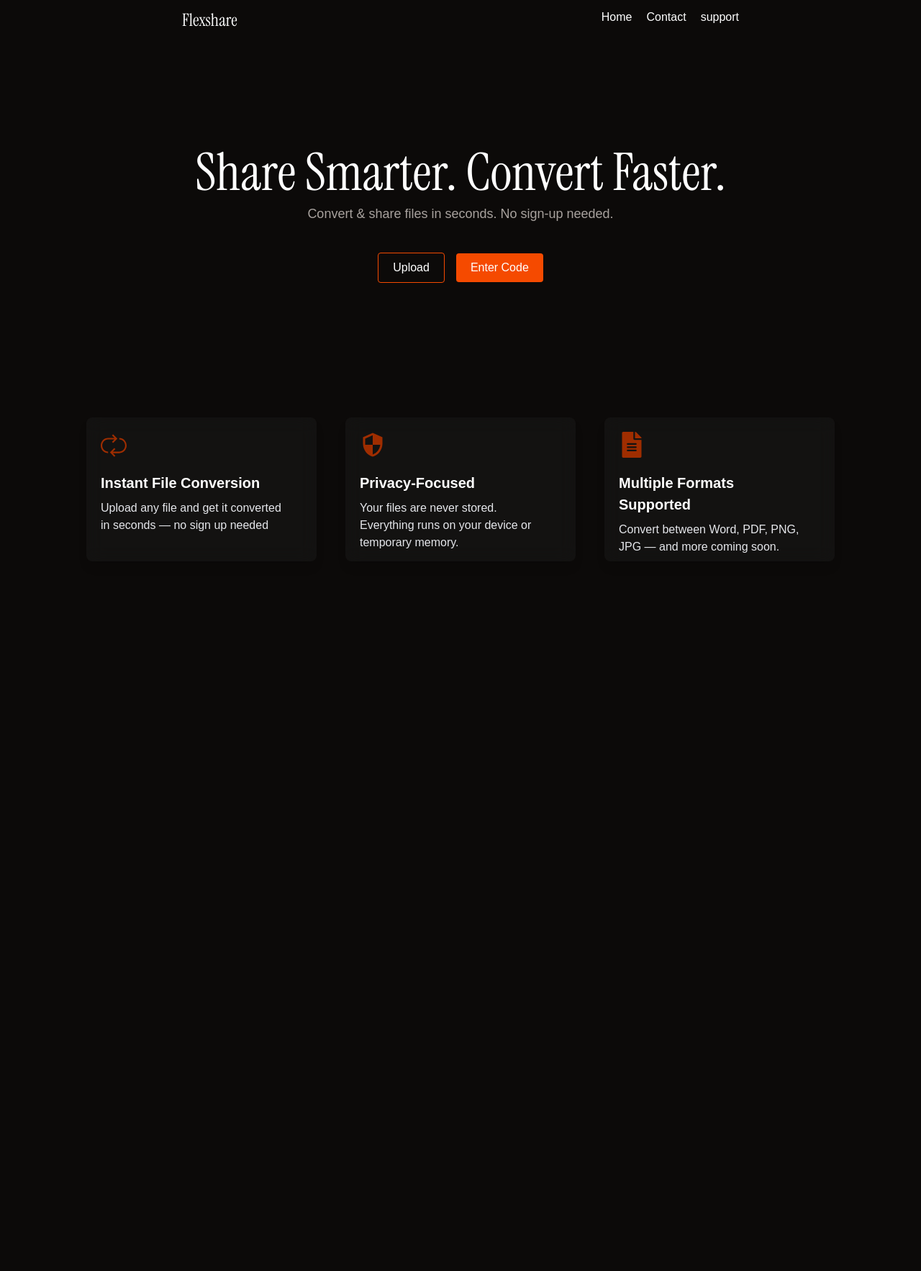
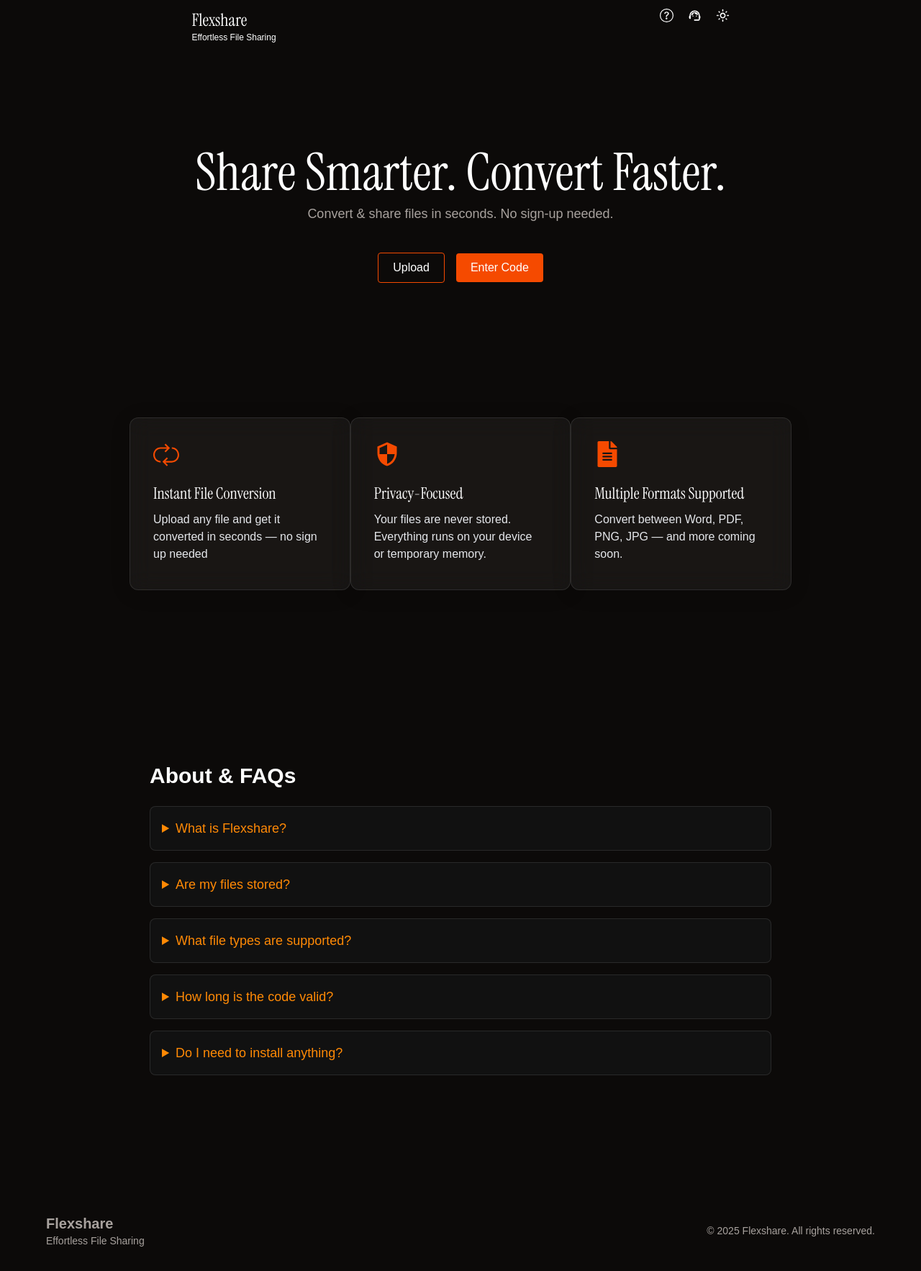
Before and after one commit to uttkarsh123-shiv/FlexShare, a React (Vite) app in the folder frontend/: page / in a window 1280 px wide. Shown: the whole page at 72% size. Before the commit the page ends 800 px from the top, so only its background shows below. Built offline with nearby package versions, Linux system fonts and the light colour scheme; a web font is replaced by a local one.

Commit message:
homepage ui updated

```diff
--- /dev/null
+++ b/frontend/src/component/Accordion.jsx
@@ -0,0 +1,94 @@
+import { useEffect, useRef } from "react";
+
+export default function FAQAccordion({id}) {
+  const containerRef = useRef(null);
+
+  useEffect(() => {
+    const details = containerRef.current.querySelectorAll("details");
+
+    const handleClick = (e) => {
+      // Close all details if clicked outside the accordion
+      if (!containerRef.current.contains(e.target)) {
+        details.forEach((detail) => detail.removeAttribute("open"));
+      }
+    };
+
+    const handleToggle = (clickedDetail) => {
+      details.forEach((detail) => {
+        if (detail !== clickedDetail) {
+          detail.removeAttribute("open");
+        }
+      });
+    };
+
+    details.forEach((detail) => {
+      detail.addEventListener("toggle", () => handleToggle(detail));
+    });
+
+    document.addEventListener("click", handleClick);
+
+    return () => {
+      document.removeEventListener("click", handleClick);
+      details.forEach((detail) =>
+        detail.removeEventListener("toggle", () => handleToggle(detail))
+      );
+    };
+  }, []);
+
+  return (
+    <section ref={containerRef} id="about" className="max-w-4xl mx-auto mt-60 px-4">
+      <h2 className="text-3xl font-semibold text-white mb-6">About & FAQs</h2>
+
+      <div className="space-y-4">
+        <details className="bg-[#111] p-4 rounded-lg border border-white/10">
+          <summary className="cursor-pointer text-lg text-orange-400 font-medium">
+            What is Flexshare?
+          </summary>
+          <p className="text-[#a8a29e] mt-2">
+            Flexshare lets you convert and share files instantly via a secure
+            code — no sign-up required.
+          </p>
+        </details>
+
+        <details className="bg-[#111] p-4 rounded-lg border border-white/10">
+          <summary className="cursor-pointer text-lg text-orange-400 font-medium">
+            Are my files stored?
+          </summary>
+          <p className="text-[#a8a29e] mt-2">
+            No. Everything runs on your device or temporary memory. We don’t
+            store files.
+          </p>
+        </details>
+
+        <details className="bg-[#111] p-4 rounded-lg border border-white/10">
+          <summary className="cursor-pointer text-lg text-orange-400 font-medium">
+            What file types are supported?
+          </summary>
+          <p className="text-[#a8a29e] mt-2">
+            Currently: Word, PDF, PNG, JPG. More formats will be added soon.
+          </p>
+        </details>
+
+        <details className="bg-[#111] p-4 rounded-lg border border-white/10">
+          <summary className="cursor-pointer text-lg text-orange-400 font-medium">
+            How long is the code valid?
+          </summary>
+          <p className="text-[#a8a29e] mt-2">
+            Each share code is valid for 10 minutes. After that, the file is
+            deleted automatically.
+          </p>
+        </details>
+
+        <details className="bg-[#111] p-4 rounded-lg border border-white/10">
+          <summary className="cursor-pointer text-lg text-orange-400 font-medium">
+            Do I need to install anything?
+          </summary>
+          <p className="text-[#a8a29e] mt-2">
+            No installation required. Flexshare runs fully in your browser —
+            fast and secure.
+          </p>
+        </details>
+      </div>
+    </section>
+  );
+}
--- a/frontend/src/component/Card.jsx
+++ b/frontend/src/component/Card.jsx
@@ -1,9 +1,9 @@
 import React from 'react';
 const Card = ({ title, description, icon: Icon, bgColor = "bg-[#3333]" }) => {
   return (
-    <div className={`w-80 h-50 ${bgColor} rounded-lg p-5 pr-9 shadow-lg backdrop-blur-md`}>
-      {Icon && <Icon className="text-orange-800 text-4xl" />}
-      <h1 className="mb-2 mt-5 text-[20px] font-semibold font-serif text-white">
+    <div className={`w-80 h-60 ${bgColor} rounded-xl p-8 pr-9 shadow-[0_4px_30px_rgba(0,0,0,0.1)] border border-white/10 bg-white/5 backdrop-blur-lg backdrop-saturate-150`}>
+      {Icon && <Icon className="text-orange-600 text-4xl" />}
+      <h1 className="mb-2 mt-5 text-[22px] font-semibold font-serif text-white instrument-serif-regular">
         {title}
       </h1>
       <p className="text-[16px] text-gray-200">
--- /dev/null
+++ b/frontend/src/component/Footer.jsx
@@ -0,0 +1,27 @@
+export default function Footer() {
+  return (
+    <footer className="py-8 px-4 mt-40">
+      <div className="max-w-6xl mx-auto flex flex-col md:flex-row justify-between items-center space-y-4 md:space-y-0">
+
+        {/* Logo and Text */}
+        <div className="text-center md:text-left">
+          <h1 className="text-[#a8a29e]  text-xl font-semibold">Flexshare</h1>
+          <p className="text-[#a8a29e]  text-sm">Effortless File Sharing</p>
+        </div>
+
+        {/* Links */}
+        {/* <div className="flex space-x-6 text-sm">
+          <a href="#faq" className="hover:text-orange-400">About</a>
+          <a href="#faq" className="hover:text-orange-400">FAQs</a>
+          <a href="/privacy" className="hover:text-orange-400">Privacy</a>
+          <a href="/contact" className="hover:text-orange-400">Contact</a>
+        </div> */}
+
+        {/* Copyright */}
+        <div className="text-sm text-center md:text-right text-[#a8a29e] ">
+          © {new Date().getFullYear()} Flexshare. All rights reserved.
+        </div>
+      </div>
+    </footer>
+  );
+}
--- a/frontend/src/component/HomePage.jsx
+++ b/frontend/src/component/HomePage.jsx
@@ -1,13 +1,13 @@
 import React, { useState } from "react";
 import { useNavigate } from "react-router-dom";
 import OtpInput from "react-otp-input";
+import Accordian from "./Accordion"
 import Card from "./Card";
 import { RxLoop } from "react-icons/rx";
 import { MdOutlineSecurity } from "react-icons/md";
 import { FaFileAlt } from "react-icons/fa";
 import { TfiLoop } from "react-icons/tfi";
-
-
+import Footer from "./Footer";
 
 export default function HomePage() {
   const [code, setCode] = useState("");
@@ -77,7 +77,7 @@ export default function HomePage() {
         )}
       </div>
 
-      <div className="flex justify-around px-25">
+      <div className="flex justify-around px-45">
         <Card
           title="Instant File Conversion"
           description="Upload any file and get it converted in seconds — no sign up needed"
@@ -86,7 +86,7 @@ export default function HomePage() {
         <Card
           title="Privacy-Focused"
           description="Your files are never stored. Everything runs on your device or temporary memory."
-        icon={MdOutlineSecurity }
+          icon={MdOutlineSecurity}
         />
         <Card
           title="Multiple Formats Supported"
@@ -94,6 +94,9 @@ export default function HomePage() {
           icon={FaFileAlt}
         />
       </div>
+
+     <Accordian />
+     <Footer />
     </>
   );
 }
--- a/frontend/src/component/Navbar.jsx
+++ b/frontend/src/component/Navbar.jsx
@@ -1,13 +1,43 @@
 import React from "react";
+import { MdOutlineDarkMode } from "react-icons/md";
+import { MdSupportAgent } from "react-icons/md";
+import { MdOutlineLightMode } from "react-icons/md";
+import { BsQuestionCircle } from "react-icons/bs";
 
 const Navbar = () => {
   return (
     <div className="w-screen h-15 pt-3 bg-[#0c0a09] text-white flex justify-around">
-      <h1 className="logo text-2xl instrument-serif-regular">Flexshare</h1>
-      <ul className="flex gap-5">
-        <li>Home</li>
-        <li>Contact</li>
-        <li>support</li>
+      <h1 className="logo text-2xl instrument-serif-regular">
+        Flexshare
+        <p className="text-[12px] text-[##a8a29e]">Effortless File Sharing</p>
+      </h1>
+      <ul className="flex gap-5 text-[15px]">
+        <li>
+          <button
+            onClick={() => {
+              const section = document.getElementById("about");
+              section?.scrollIntoView({ behavior: "smooth" });
+            }}
+            className="hover:text-orange-400"
+          >
+            <BsQuestionCircle size={19}/>
+          </button>
+        </li>
+        <li>
+          <button
+            onClick={() => {
+              window.location.href = "mailto:flexshare.support@gmail.com";
+            }}
+            className="hover:text-orange-400"
+          >
+            <MdSupportAgent  size={19}/>
+          </button>
+        </li>
+        <li>
+          <button>
+            <MdOutlineLightMode  size={19}/>
+          </button>
+        </li>
       </ul>
     </div>
   );
```
Lines whose indentation alone changed are shown as unchanged.
